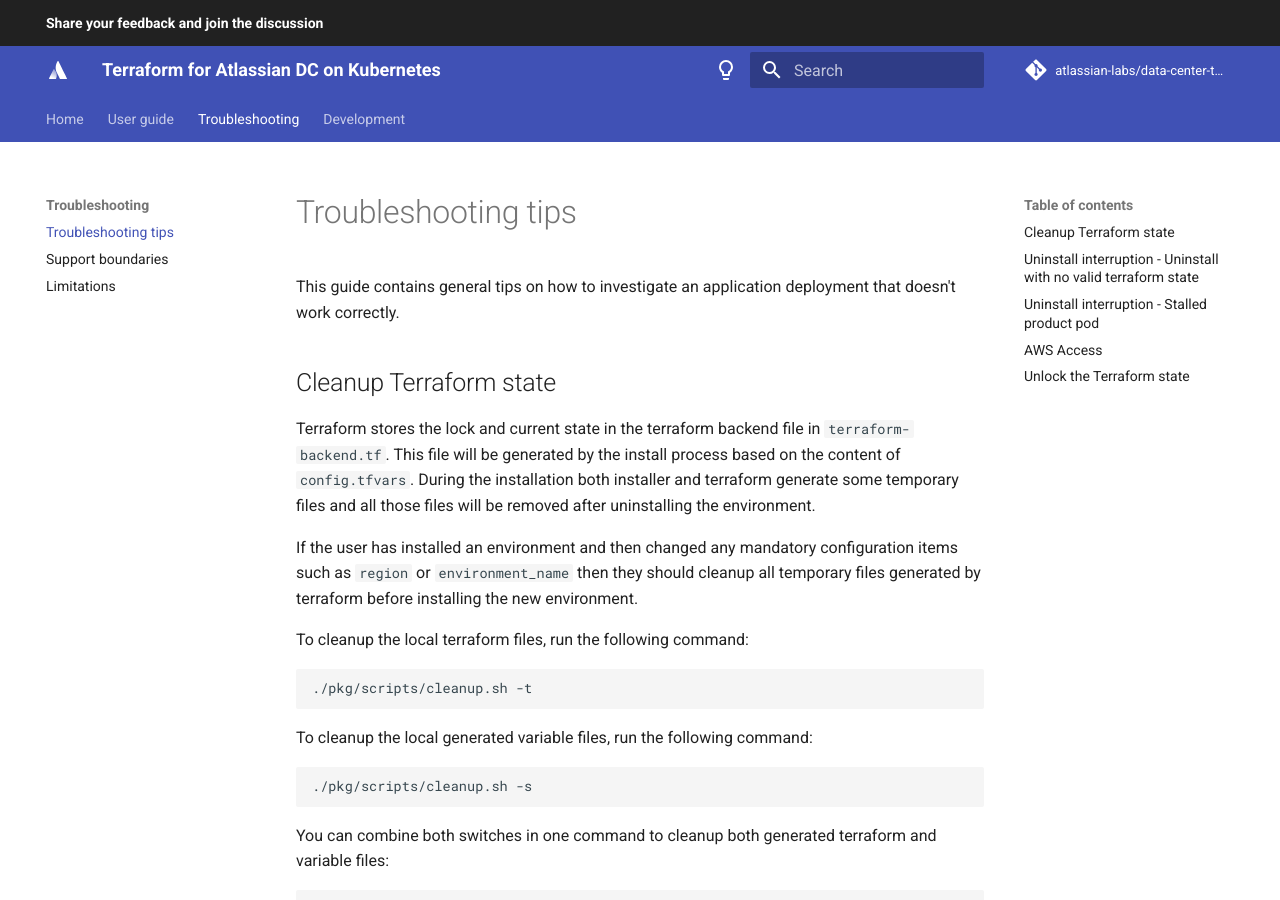
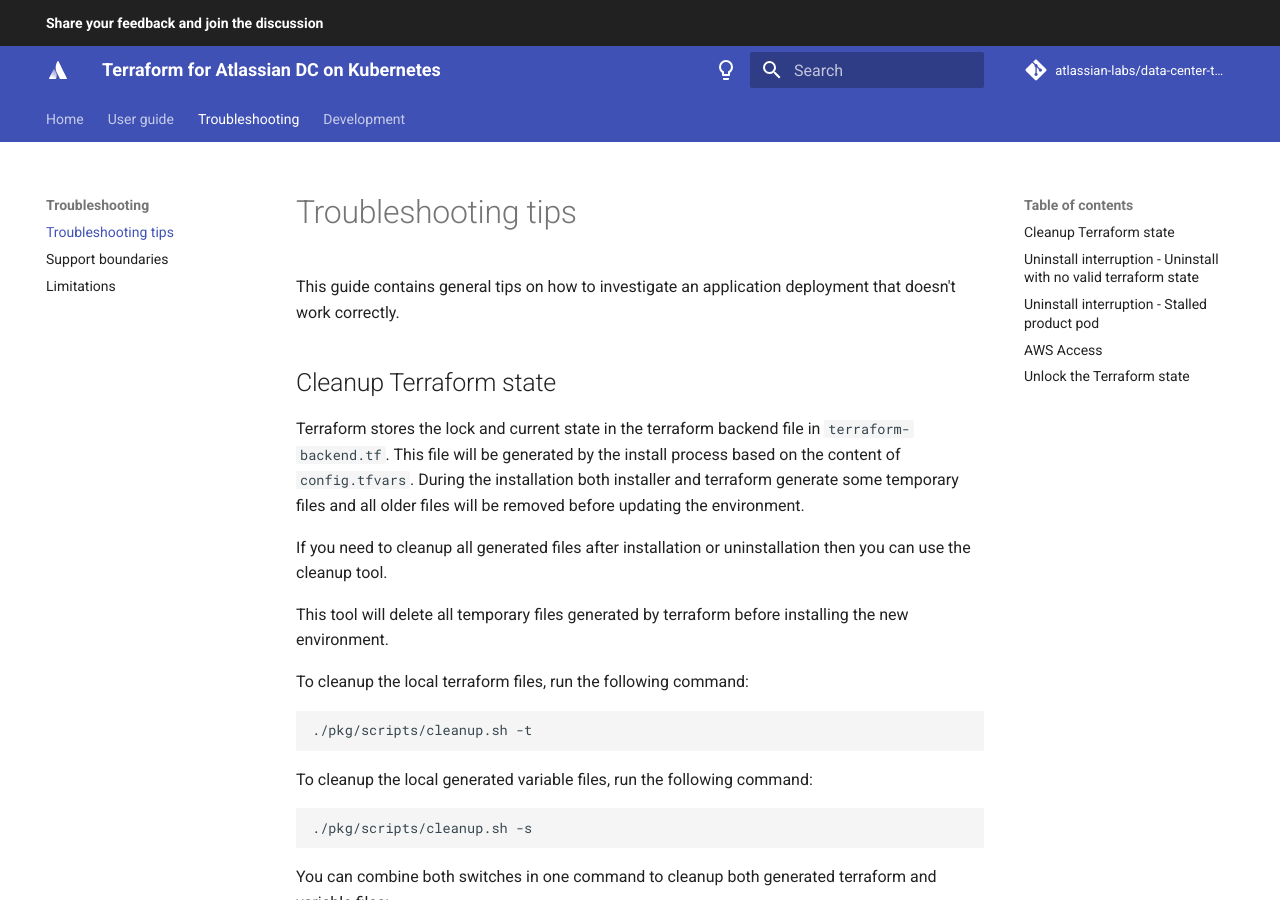
Before and after one commit to atlassian-labs/data-center-terraform, an MkDocs documentation site: the page built from docs/docs/troubleshooting/TROUBLESHOOTING.md, in a window 1280 px wide and 900 px high. Built offline with MkDocs 1.6.1 and Material for MkDocs 9.7.7, drawn with Linux system fonts in a browser that asks for light colours; comment, search, counter and statistics services are not loaded.

Commit message:
TFKUBE-158: Added more input to troubleshooting page

````diff
--- a/docs/docs/troubleshooting/TROUBLESHOOTING.md
+++ b/docs/docs/troubleshooting/TROUBLESHOOTING.md
@@ -5,10 +5,11 @@
 ## Cleanup Terraform state
 Terraform stores the lock and current state in the terraform backend file in `terraform-backend.tf`.
 This file will be generated by the install process based on the content of `config.tfvars`.
-During the installation both installer and terraform generate some temporary files and all those files will be removed after uninstalling the environment.
+During the installation both installer and terraform generate some temporary files and all older files will be removed before updating the environment.
 
-If the user has installed an environment and then changed any mandatory configuration items such as `region` or `environment_name` then they should
-cleanup all temporary files generated by terraform before installing the new environment.
+If you need to cleanup all generated files after installation or uninstallation then you can use the cleanup tool.
+
+This tool will delete all temporary files generated by terraform before installing the new environment.
 
 To cleanup the local terraform files, run the following command:
 ```
````
